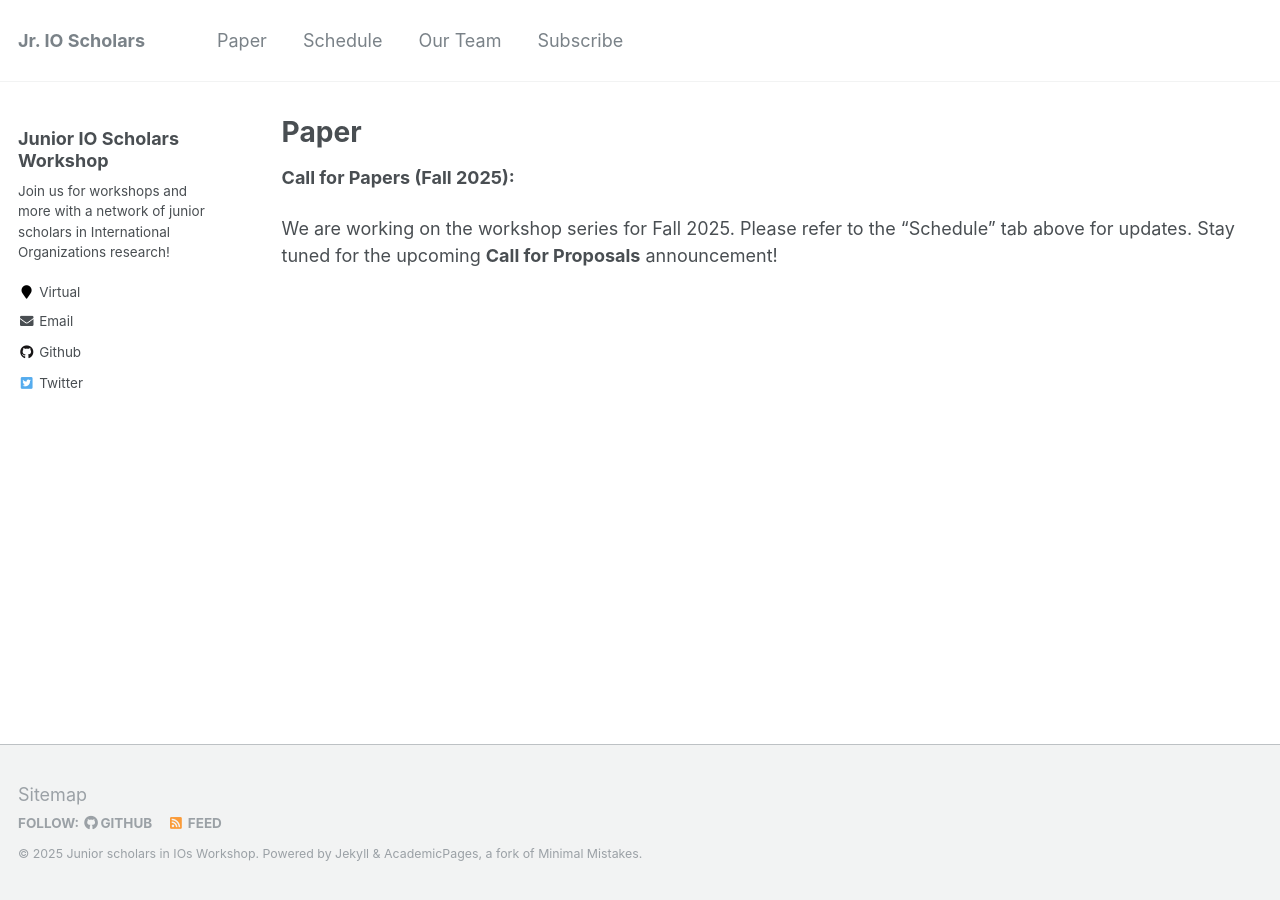
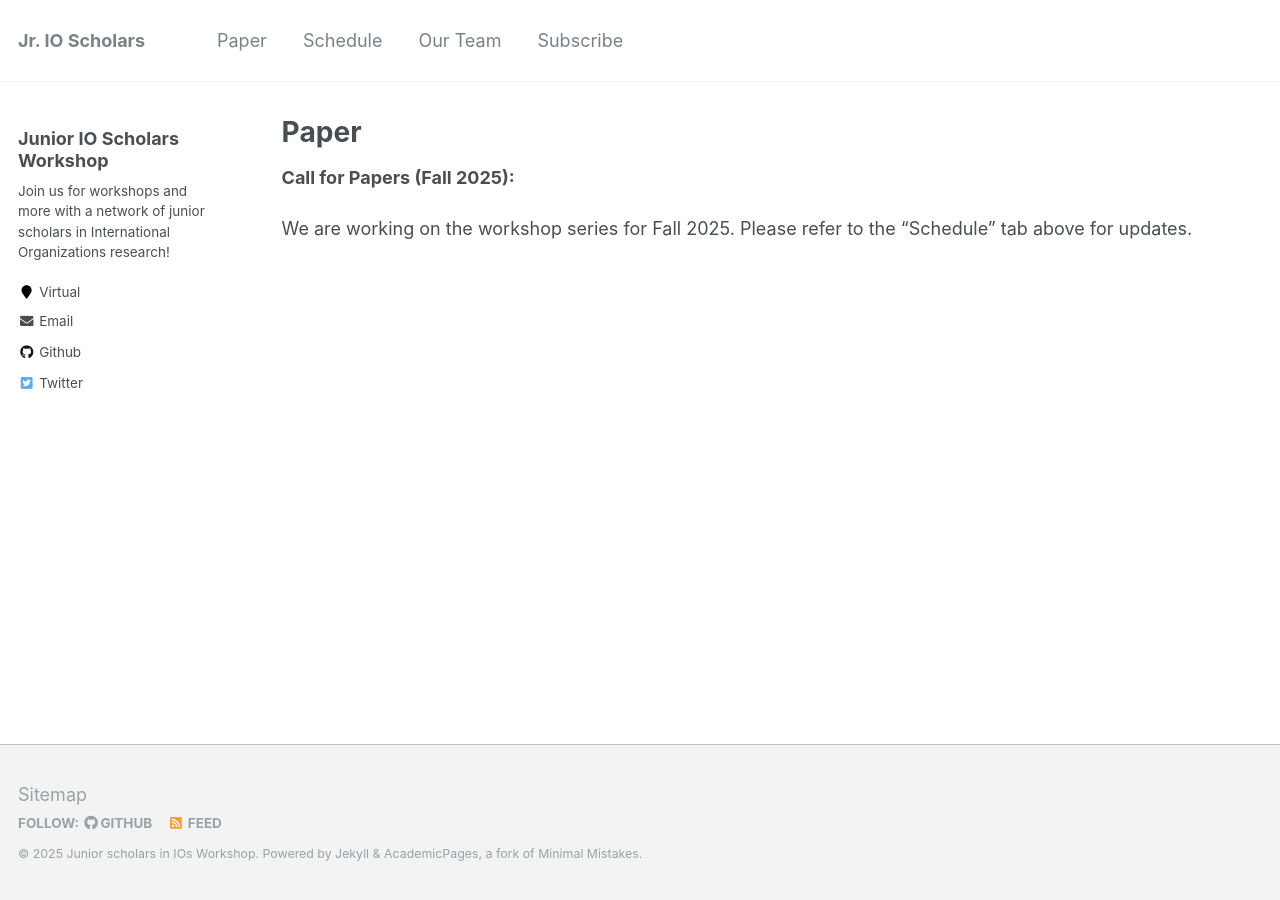
Before and after one commit to IO-workshop/IO-workshop.github.io, a Jekyll site: the page built from _pages/paper.md, in a window 1280 px wide. Built offline with Jekyll 4.4.1, drawn with Linux system fonts in a browser that asks for light colours.

Commit message:
Update paper.md

```diff
--- a/_pages/paper.md
+++ b/_pages/paper.md
@@ -8,7 +8,6 @@ author_profile: true
 **Call for Papers (Fall 2025):**
 
 We are working on the workshop series for Fall 2025. Please refer to the “Schedule” tab above for updates.
-Stay tuned for the upcoming **Call for Proposals** announcement!
 
 <!-- The Junior IO Scholars Workshop is a virtual, interdisciplinary, graduate-student-run workshop where graduate students, pre- and post-docs, and junior faculty can present and solicit feedback on their work. This workshop will be an opportunity to receive substantive feedback from peers and leaders in the field, and to develop a community of scholars with shared research interests. We are excited to be soliciting calls for participation for our second year!
 
```
